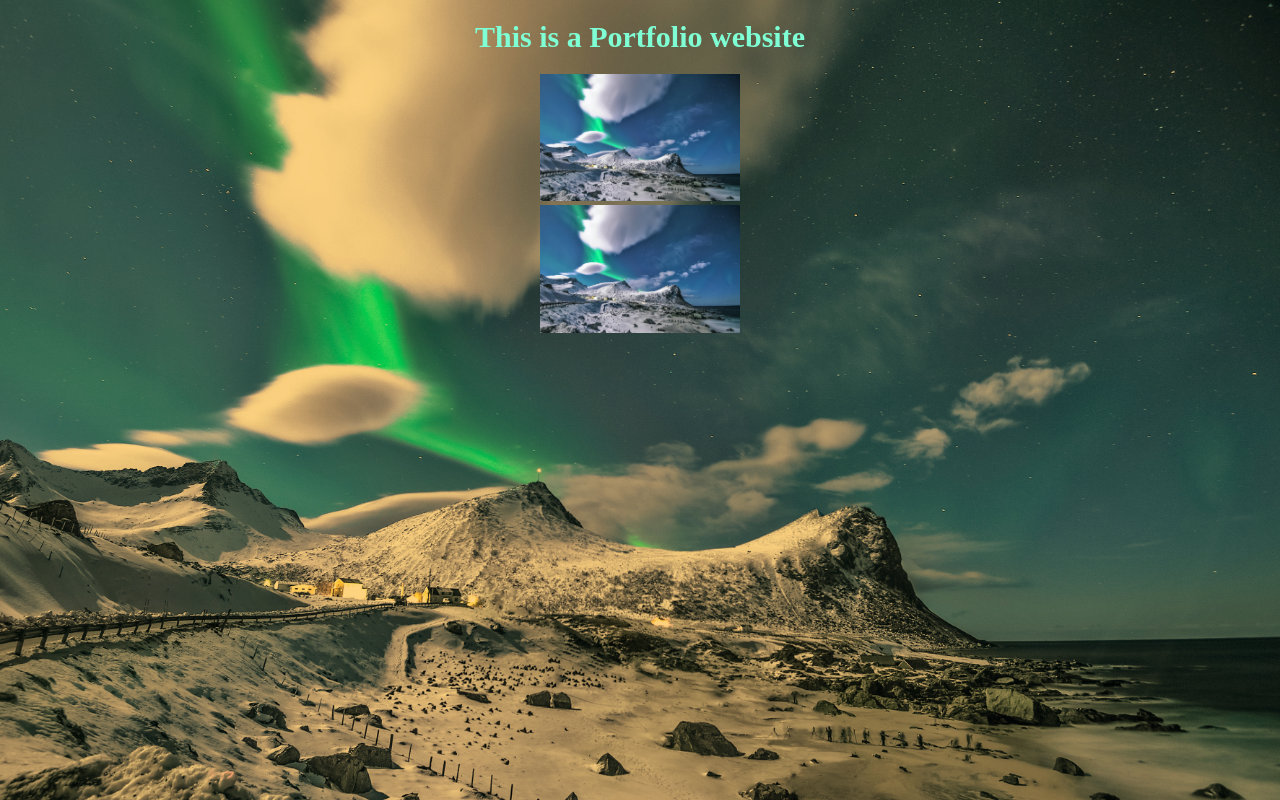
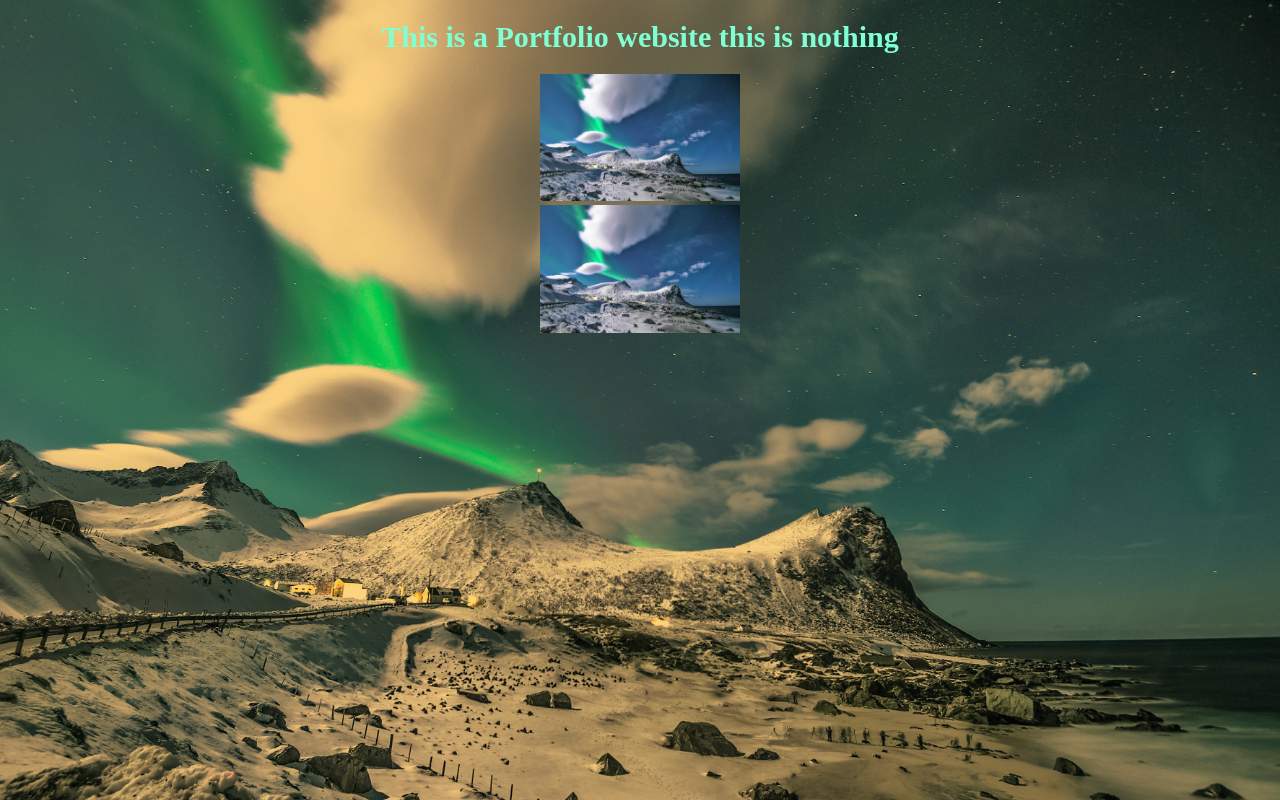
Before and after one commit to sayem111103/Portfolio, a plain HTML site: page index.html in a window 1280 px wide. Drawn offline with Linux system fonts and the light colour scheme.

Commit message:
about change

```diff
--- a/index.html
+++ b/index.html
@@ -9,7 +9,7 @@
 </head>
 <body>
     <header class="head">
-        <h1>This is a Portfolio website</h1>
+        <h1>This is a Portfolio website this is nothing</h1>
     </header>
     <div class="ban">
         <img src="images/pexels-stein-egil-liland-3408744.jpg" alt="pexels-stein-egil-liland-3408744">
```
